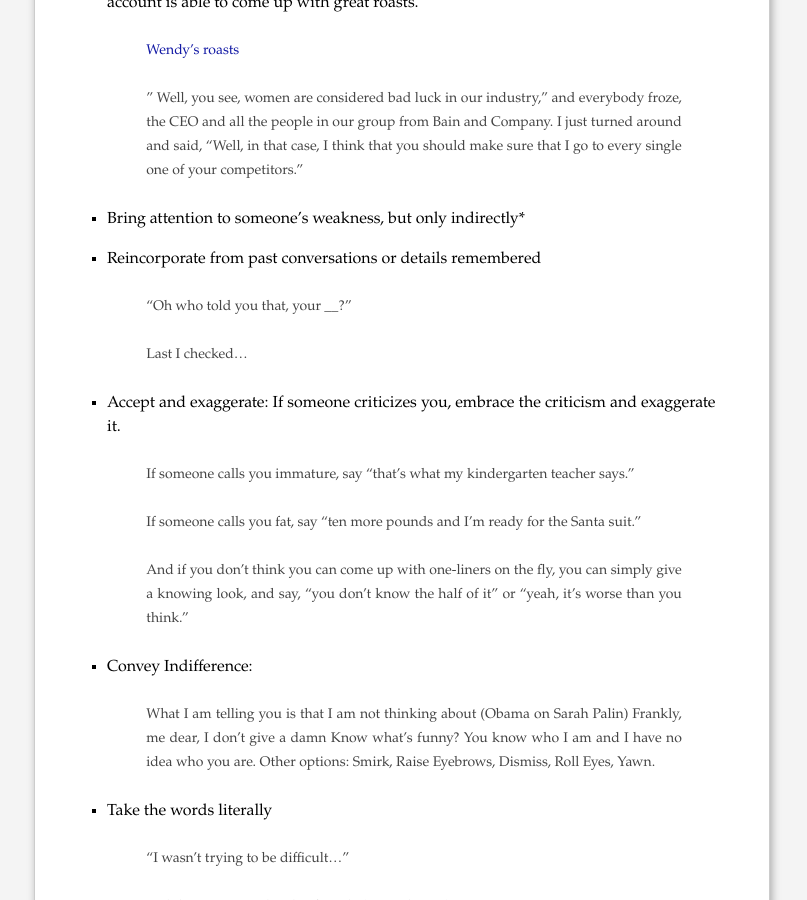
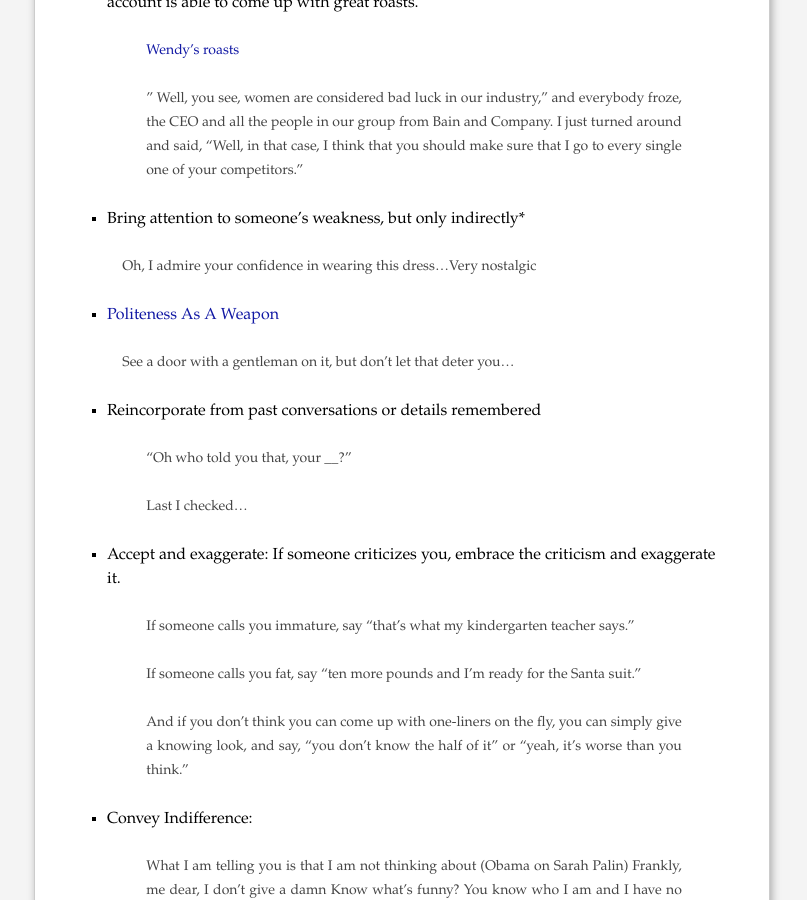
Before and after one commit to piyushahuja/piyushahuja.github.io, a Jekyll site: the page built from _posts/guides/2019-03-23-style.md, in a window 1280 px wide and 900 px high, scrolled down 1618 px. Shown: the whole window, without its empty margins (238-1045 px from the left). Built offline with Jekyll 4.4.1, drawn with Linux system fonts in a browser that asks for light colours.

Commit message:
auto deployed

```diff
--- a/_posts/guides/2019-03-23-style.md
+++ b/_posts/guides/2019-03-23-style.md
@@ -46,6 +46,7 @@ permalink: /style
 
 * Timing and delivery (when and how) is the key. Sometimes remaining cool, confident, calm and smiling does more damage than saying something.
 
+
 > "I love you too"
 
 
@@ -60,6 +61,14 @@ permalink: /style
    > " Well, you see, women are considered bad luck in our industry,” and everybody froze, the CEO and all the people in our group from Bain and Company. I just turned around and said, “Well, in that case, I think that you should make sure that I go to every single one of your competitors.”
 
 * Bring attention to someone's weakness, but only indirectly*
+
+> Oh, I admire your confidence in wearing this dress...Very nostalgic
+
+
+* [Politeness As A Weapon](https://www.quora.com/How-do-British-people-use-politeness-as-a-weapon)
+
+> See a door with a gentleman on it, but don't let that deter you...
+
 
 * Reincorporate from past conversations or details remembered
     > “Oh who told you that, your ____?"
```
